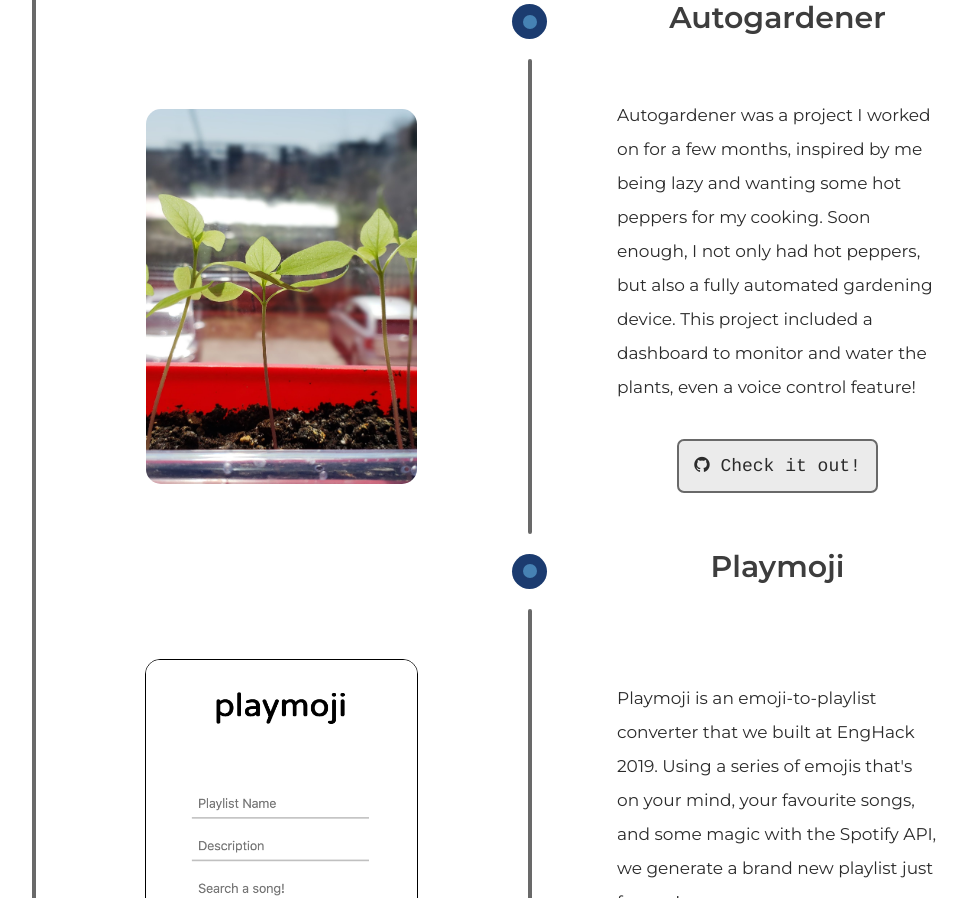
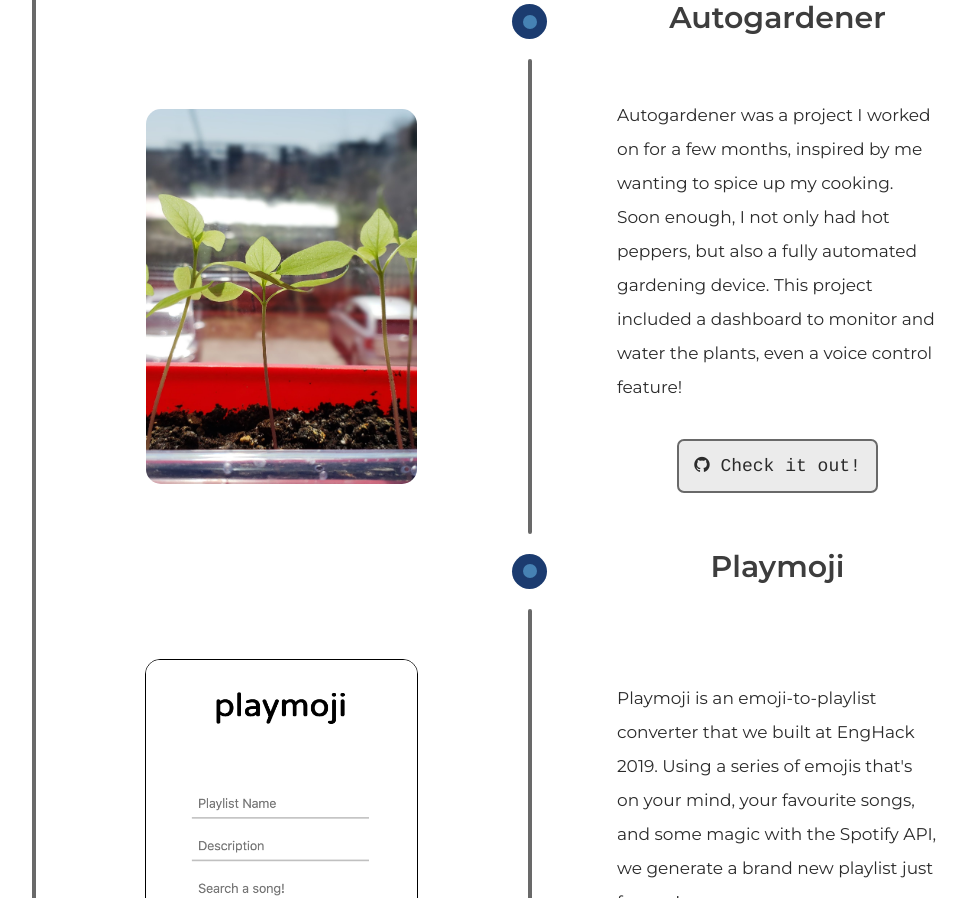
Before and after one commit to ericklikan/erickleon.com, a React (Create React App) app: page / in a window 1280 px wide. Shown: the part 3013-3911 px from the top of the page, without its empty margins (148-1114 px from the left). Built offline with nearby package versions, Linux system fonts and the light colour scheme.

Commit message:
update project

```diff
--- a/src/sections/Projects.tsx
+++ b/src/sections/Projects.tsx
@@ -56,10 +56,9 @@
 						githubLink="https://github.com/ericklikan/autogardener-dashboard">
 						<TextContent>
 							Autogardener was a project I worked on for a few months, inspired by me
-							being lazy and wanting some hot peppers for my cooking. Soon enough, I
-							not only had hot peppers, but also a fully automated gardening device.
-							This project included a dashboard to monitor and water the plants, even
-							a voice control feature!
+							wanting to spice up my cooking. Soon enough, I not only had hot peppers,
+							but also a fully automated gardening device. This project included a
+							dashboard to monitor and water the plants, even a voice control feature!
 						</TextContent>
 					</ProjectSubSection>
 					<ProjectSubSection
```
